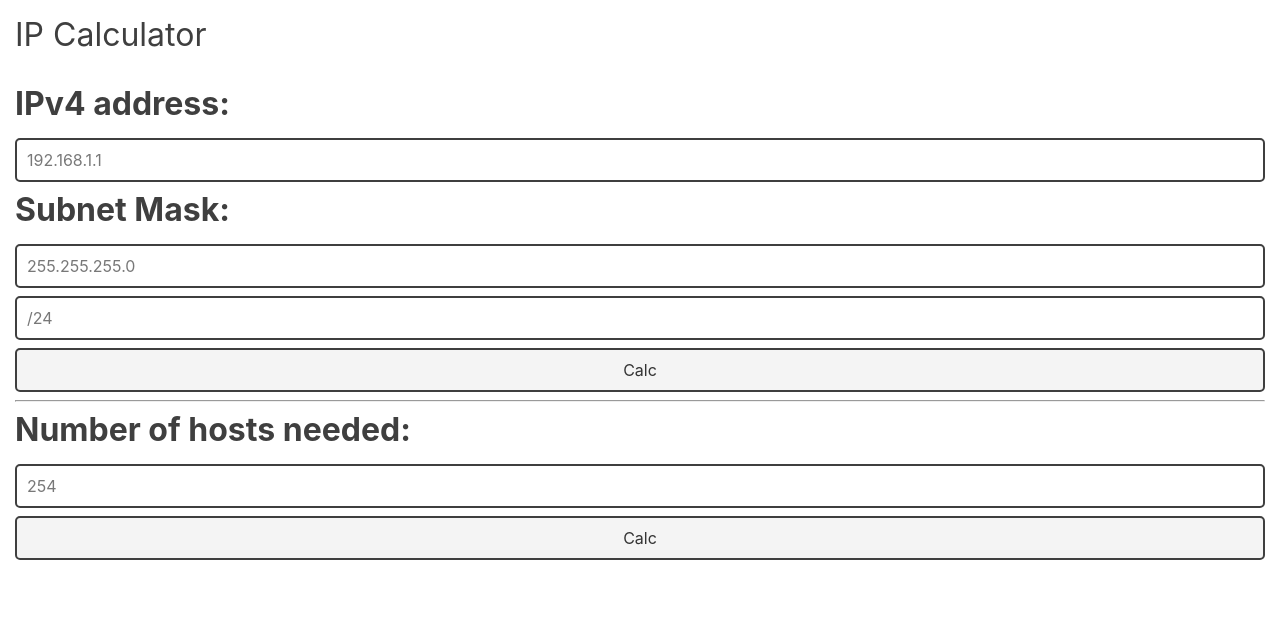
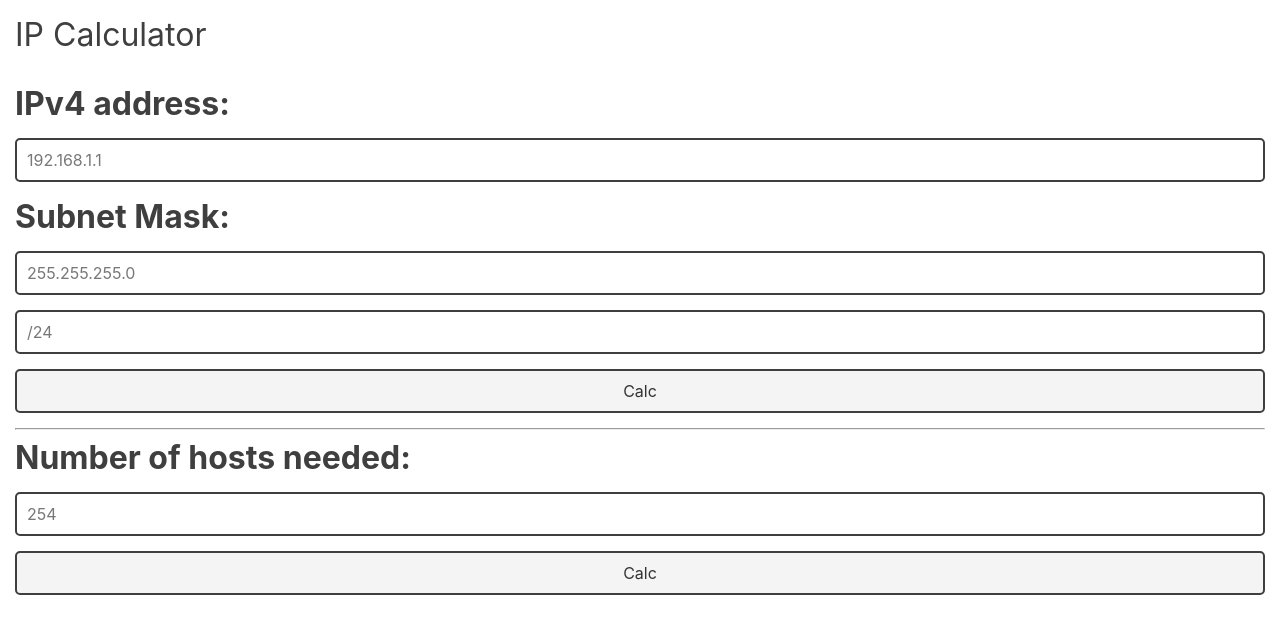
Before and after one commit to alex-sandri/ip-calc, a Svelte app: page / in a window 1280 px wide. Shown: the top 634 px of the page. Built offline with nearby package versions, Linux system fonts and the light colour scheme.

Commit message:
Set margins in buttons

```diff
--- a/src/App.svelte
+++ b/src/App.svelte
@@ -112,6 +112,8 @@
 		border-radius: var(--border-radius);
 		width: 100%;
 		transition: var(--transition-duration);
+		margin: 0;
+		margin-bottom: var(--spacing);
 	}
 
 	button:focus,
```
